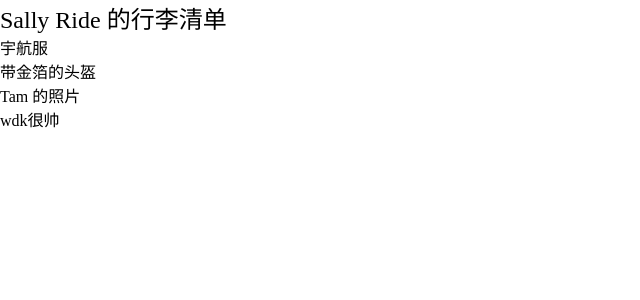
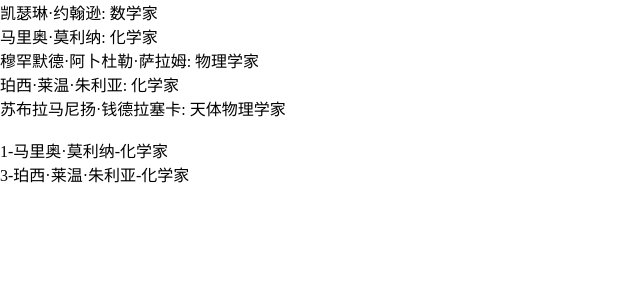
Before and after one commit to wdk52154/Learn-React, a React app: page / in a window 1280 px wide. Shown: the top 300 px of the page, without its empty margins (0-640 px from the left). Built offline with nearby package versions, Linux system fonts and the light colour scheme.

Commit message:
渲染列表

```diff
--- a/src/App.tsx
+++ b/src/App.tsx
@@ -1,10 +1,10 @@
 import React from 'react';
-import PackingList from './Pages/Case/Case2';
+import Case3 from './Pages/Case/Case3';
 
 const App: React.FC = () => {
   return (
     <>
-      <PackingList />
+      <Case3 />
     </>
   );
 };
--- /dev/null
+++ b/src/Pages/Case/Case3.tsx
@@ -0,0 +1,55 @@
+import React from 'react';
+const data1 = [
+  '凯瑟琳·约翰逊: 数学家',
+  '马里奥·莫利纳: 化学家',
+  '穆罕默德·阿卜杜勒·萨拉姆: 物理学家',
+  '珀西·莱温·朱利亚: 化学家',
+  '苏布拉马尼扬·钱德拉塞卡: 天体物理学家',
+];
+const data2 = [
+  {
+    id: 0,
+    name: '凯瑟琳·约翰逊',
+    profession: '数学家',
+  },
+  {
+    id: 1,
+    name: '马里奥·莫利纳',
+    profession: '化学家',
+  },
+  {
+    id: 2,
+    name: '穆罕默德·阿卜杜勒·萨拉姆',
+    profession: '物理学家',
+  },
+  {
+    id: 3,
+    name: '珀西·莱温·朱利亚',
+    profession: '化学家',
+  },
+  {
+    id: 4,
+    name: '苏布拉马尼扬·钱德拉塞卡',
+    profession: '天体物理学家',
+  },
+];
+const Case3: React.FC = () => {
+  const listItems = data1.map((item, index) => <li key={index}>{item}</li>);
+  const chemists = data2.filter((item) => item.profession === '化学家');
+  const listItems2 = chemists.map((person) => (
+    <li key={person.id}>
+      <div>
+        {person.id}-{person.name}-{person.profession}
+      </div>
+    </li>
+  ));
+  return (
+    <>
+      <ul>{listItems}</ul>
+      <br />
+      <ul>{listItems2}</ul>
+    </>
+  );
+};
+
+export default Case3;
```
